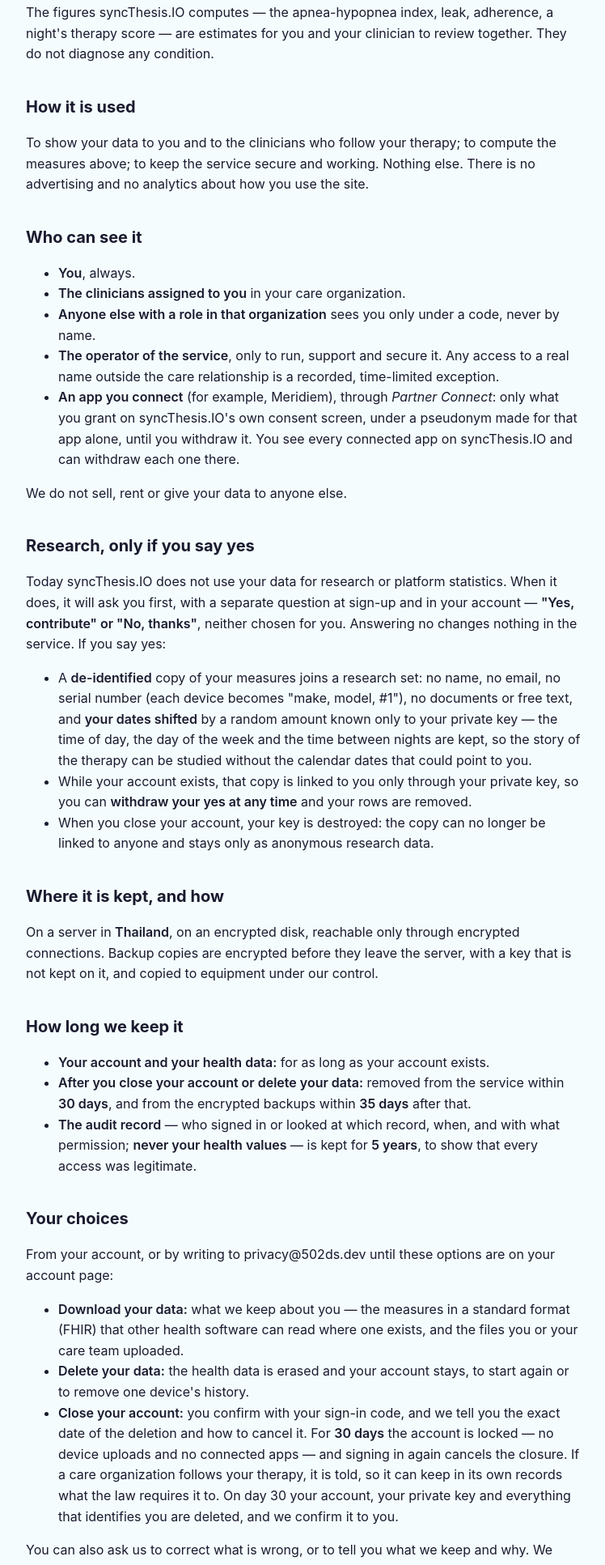
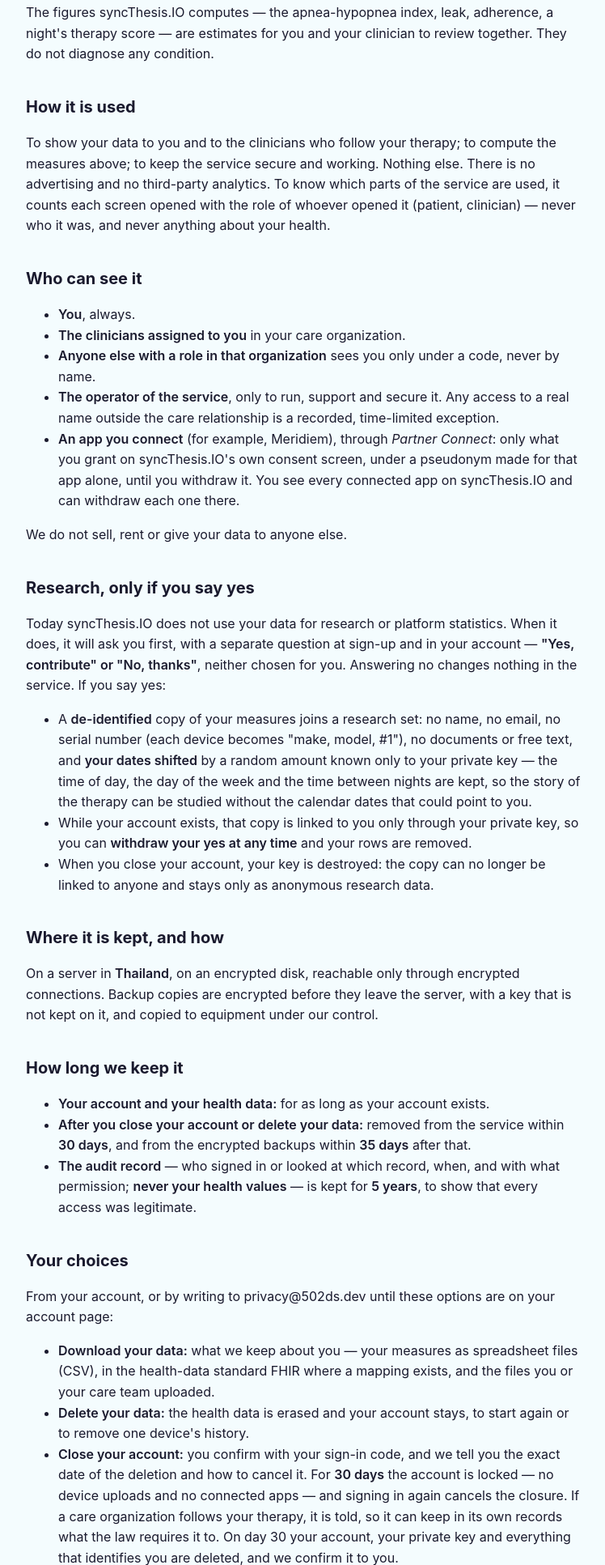
Before and after one commit to DanielV502/502ds.dev, a plain HTML site: page docs/syncthesis/privacy/index.html in a window 1280 px wide. Shown: the part 1167-3100 px from the top of the page at 81% size, without its empty margins (264-1012 px from the left). Drawn offline with Linux system fonts and the light colour scheme.

Commit message:
syncThesis.IO privacy policy: the download in CSV (FHIR where mapped), and the screen counts kept by role only
Co-Authored-By: Claude Opus 5.5 <noreply@anthropic.com>
Claude-Session: https://claude.ai/code/session_01FhAf7JPr1PNind5vVmDnrH

```diff
--- a/docs/syncthesis/privacy/index.html
+++ b/docs/syncthesis/privacy/index.html
@@ -82,7 +82,9 @@ repeated attempts and to keep the audit record described below.</p>
 estimates for you and your clinician to review together. They do not diagnose any condition.</p>
 <h2>How it is used</h2>
 <p>To show your data to you and to the clinicians who follow your therapy; to compute the measures above; to keep the
-service secure and working. Nothing else. There is no advertising and no analytics about how you use the site.</p>
+service secure and working. Nothing else. There is no advertising and no third-party analytics. To know which parts
+of the service are used, it counts each screen opened with the role of whoever opened it (patient, clinician) — never
+who it was, and never anything about your health.</p>
 <h2>Who can see it</h2>
 <ul>
 <li><strong>You</strong>, always.</li>
@@ -123,8 +125,8 @@ encrypted before they leave the server, with a key that is not kept on it, and c
 <h2>Your choices</h2>
 <p>From your account, or by writing to privacy@502ds.dev until these options are on your account page:</p>
 <ul>
-<li><strong>Download your data:</strong> what we keep about you — the measures in a standard format (FHIR) that other health
-  software can read where one exists, and the files you or your care team uploaded.</li>
+<li><strong>Download your data:</strong> what we keep about you — your measures as spreadsheet files (CSV), in the health-data
+  standard FHIR where a mapping exists, and the files you or your care team uploaded.</li>
 <li><strong>Delete your data:</strong> the health data is erased and your account stays, to start again or to remove one device's
   history.</li>
 <li><strong>Close your account:</strong> you confirm with your sign-in code, and we tell you the exact date of the deletion and how to
```
